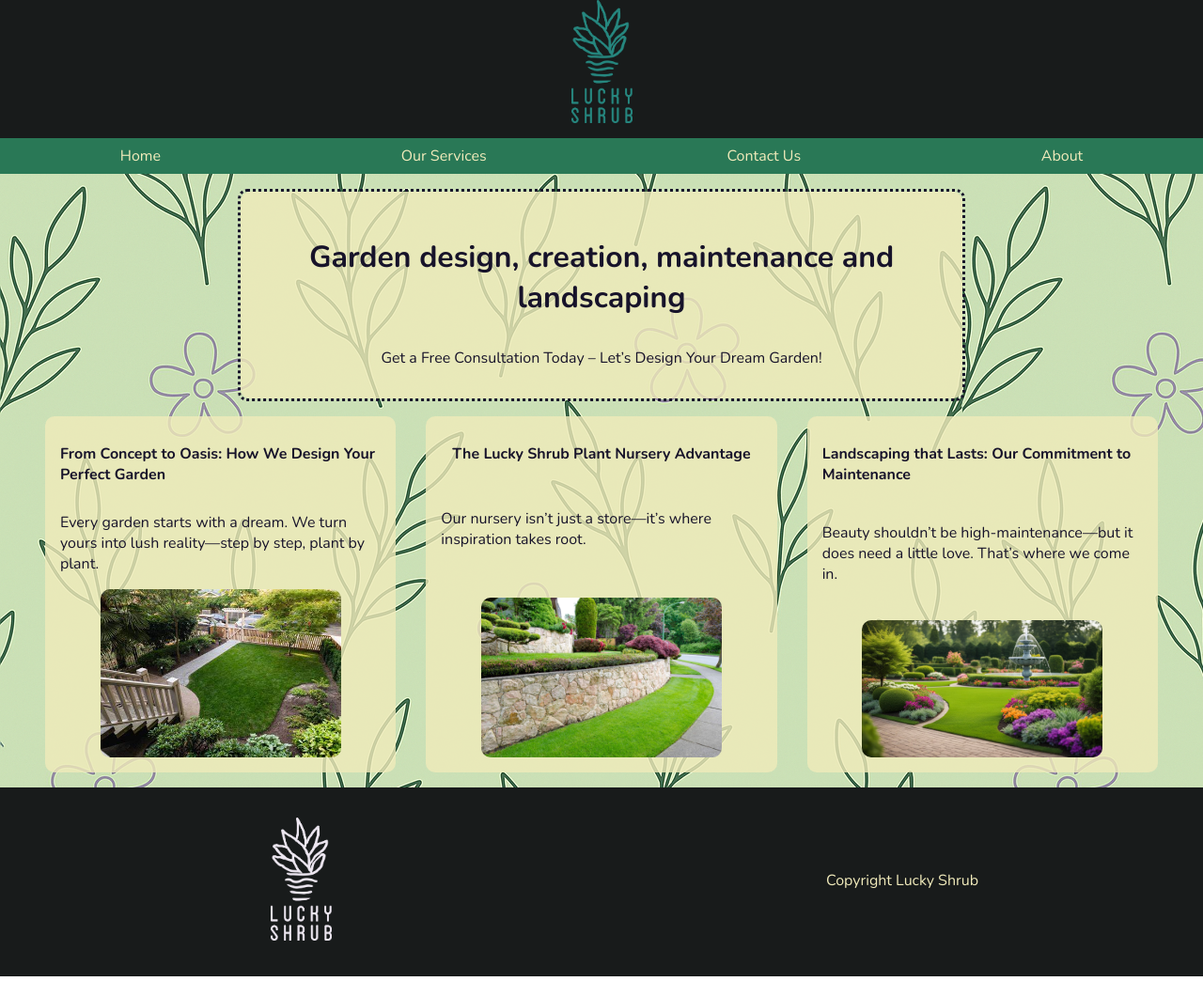
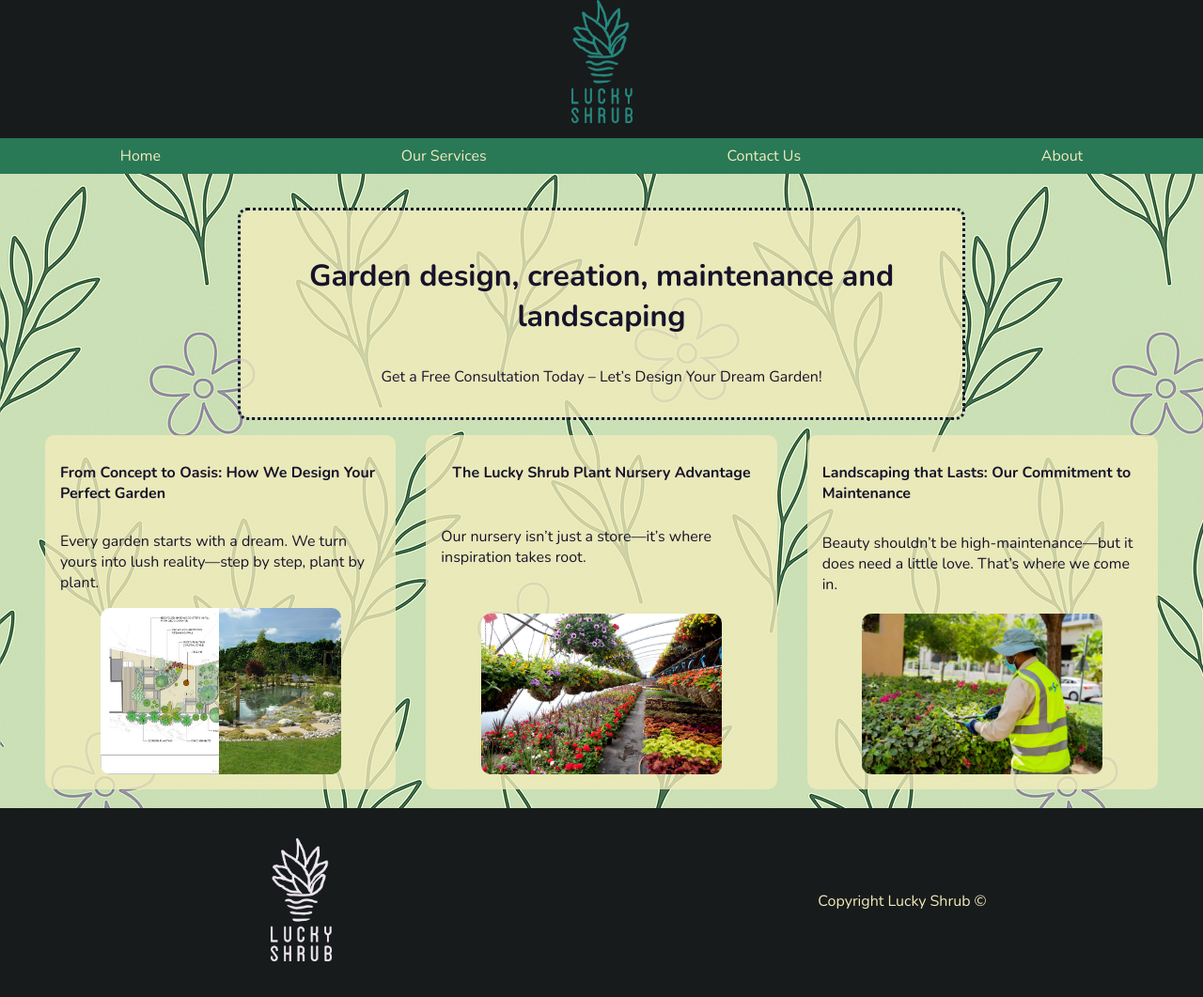
Before and after one commit to GuillermoDuran/LuckyShrub, a plain HTML site: page js/index.html in a window 1280 px wide. Shown: the whole page at 94% size. Before the commit the page ends 1039 px from the top, so only its background shows below. Drawn offline with nearby package versions, Linux system fonts and the light colour scheme.

Commit message:
Home page for submission

```diff
--- a/css/styles.css
+++ b/css/styles.css
@@ -56,6 +56,13 @@ nav li {
 
 .logo {
     width: 65px;
+}
+
+main {
+    opacity: 0;
+    transform: translateY(20px);
+    animation: fadeIn 1.5s ease-out forwards;
+    margin-bottom: 1.5rem;
 }
 
 section {
@@ -150,3 +157,10 @@ footer div {
         margin-top: 1rem;
     }
 }
+
+@keyframes fadeIn {
+    to {
+        opacity: 1;
+        translateY: 0;
+    }
+}
--- a/js/index.html
+++ b/js/index.html
@@ -44,17 +44,17 @@
             <article class="info-content">
                 <h2>From Concept to Oasis: How We Design Your Perfect Garden</h2>
                 <p>Every garden starts with a dream. We turn yours into lush reality—step by step, plant by plant.</p>
-                <img src="../img/OIP.jpeg" alt="">
+                <img src="../img/garden-concept.png" alt="">
             </article>
             <article class="info-content">
                 <h2>The Lucky Shrub Plant Nursery Advantage</h2>
                 <p>Our nursery isn’t just a store—it’s where inspiration takes root.</p>
-                <img src="../img/shutterstock_106555967.jpg" alt="">
+                <img src="../img/Plant-nursery.jpg" alt="">
             </article>
             <article class="info-content">
                 <h2>Landscaping that Lasts: Our Commitment to Maintenance</h2>
                 <p>Beauty shouldn’t be high-maintenance—but it does need a little love. That’s where we come in.</p>
-                <img src="../img/v2-42cym-bvxpq.jpg" alt="">
+                <img src="../img/landscaping0.png" alt="">
             </article>
         </section>
     </main>
@@ -62,7 +62,7 @@
         <div>
             <img src="../Lucky-Shrub-logos/Asset 3@3x.png" alt="Lucky shrub logo" class="logo">
         </div>
-        <div id="copyr">Copyright Lucky Shrub</div>
+        <div id="copyr">Copyright Lucky Shrub ©</div>
     </footer>
 </body>
 </html>
```
Also changed, not shown: img/Plant-nursery.jpg (added), img/garden-concept.png (added), img/landscaping.png (added), img/landscaping0.png (added).
